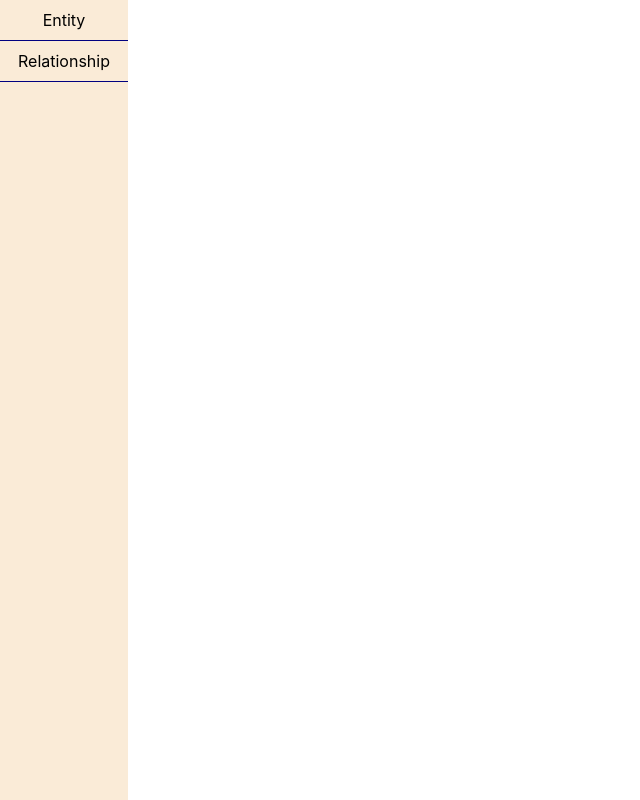
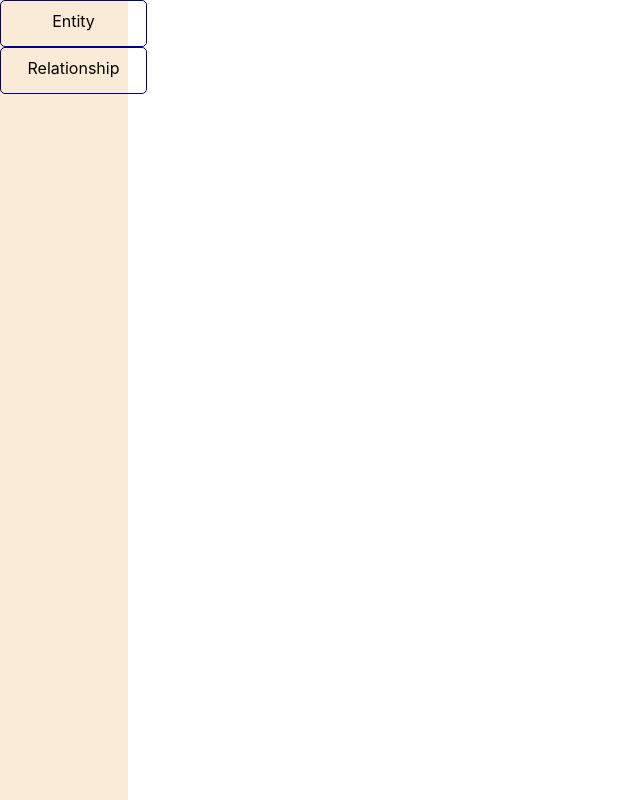
Before and after one commit to jqpoon/relational_db_designer, a React (Create React App) app in the folder client/: page / in a window 1280 px wide. Shown: the whole page, without its empty margins (0-640 px from the left). Built offline with nearby package versions, Linux system fonts and the light colour scheme.

Commit message:
Made toolbar draggable

```diff
--- a/client/src/components/editor/index.js
+++ b/client/src/components/editor/index.js
@@ -7,31 +7,8 @@ import Relationship from "./nodes/relationship";
 function Editor() {
   const [entities, setEntities] = useState([]);
   const [relationships, setRelationships] = useState([]);
-  const [focus, setFocus] = useState(null);
-
-  // Add entity
-  const addEntity = () => {
-    const newEntity = {
-      pos: {
-        x: 50,
-        y: 250,
-      },
-      text: "",
-    };
-    setEntities([...entities, newEntity]);
-  };
-
-  // Add relationship
-  const addRelationship = () => {
-    const newRelationship = {
-      pos: {
-        x: 100,
-        y: 250,
-      },
-      text: "",
-    };
-    setRelationships([...relationships, newRelationship]);
-  };
+  const [focusEntity, setFocusEntity] = useState(null);
+  const [focusRs, setFocusRs] = useState(null);
 
   // Update position of entity
   const updateEntityPos = (data, index) => {
@@ -52,24 +29,27 @@ function Editor() {
     let newEntities = [...entities];
     newEntities[index].text = text;
     setEntities(newEntities);
-    setFocus(null);
+    setFocusEntity(null);
   };
 
-  // Blurs if some entity is in focus
-  const blurStyle =
-    focus !== null ? { filter: "blur(5px) brightness(75%)" } : null;
+  // // Blurs if some entity is in focus
+  // const blurStyle =
+  //   focusEntity !== null || focusRs !== null ? { filter: "blur(5px) brightness(75%)" } : null;
 
   return (
     <>
-      <Toolbar addEntity={addEntity} addRelationship={addRelationship} />
-      <div className="dnd" style={blurStyle} onClick={() => setFocus(null)}>
+      <Toolbar entities={entities} setEntities={setEntities} relationships={relationships} setRelationships={setRelationships} />
+      <div
+        className="dnd"
+        onClick={() => {setFocusEntity(null); setFocusRs(null)}}
+      >
         {entities.map((e, index) => (
           <Entity
             key={index}
             index={index}
             {...e}
             updatePos={updateEntityPos}
-            setFocus={setFocus}
+            setFocus={setFocusEntity}
           />
         ))}
 
@@ -79,18 +59,29 @@ function Editor() {
             index={index}
             {...e}
             updatePos={updateRelationshipPos}
-            setFocus={setFocus}
+            setFocus={setFocusRs}
             relationships={relationships}
             setRelationships={setRelationships}
           />
         ))}
       </div>
-      {focus !== null ? (
+      {focusEntity !== null ? (
         <Entity
-          index={focus}
-          {...entities[focus]}
+          index={focusEntity}
+          {...entities[focusEntity]}
           editable
           updateText={updateText}
+        />
+      ) : null}
+
+      {focusRs !== null ? (
+        <Relationship
+          index={focusRs}
+          {...relationships[focusRs]}
+          editable
+          setFocus={setFocusRs}
+          relationships={relationships}
+          setRelationships={setRelationships}
         />
       ) : null}
     </>
--- a/client/src/components/editor/nodes/entity.js
+++ b/client/src/components/editor/nodes/entity.js
@@ -44,13 +44,17 @@ export default function Entity({
 					<input
 						value={value}
 						onChange={(e) => setValue(e.target.value)}
+						onKeyPress={(e) => {
+							if (e.key === "Enter") {
+							  updateText(value, index);
+							}
+						}}
 					/>
-					<button onClick={(e) => updateText(value, index)}>
-						Save
-					</button>
 				</div>
 			) : (
-				text
+				<div className="entity-input">
+				{text}
+				</div>
 			)}
 		</div>
 	);
--- a/client/src/components/editor/nodes/relationship.js
+++ b/client/src/components/editor/nodes/relationship.js
@@ -33,7 +33,6 @@ export default function Relationship({
     };
     if (entityCurr) {
       entityCurr.addEventListener("contextmenu", handler);
-
       return () => {
         entityCurr.removeEventListener("contextmenu", handler);
       };
@@ -51,19 +50,23 @@ export default function Relationship({
     : null;
 
   let relationship = (
-    <Draggable
-      nodeRef={relationshipRef}
-      defaultPosition={pos}
-      onStop={(e, data) => {
-        updatePos(data, index);
+    <div className="relationship" style={style} ref={relationshipRef}>
+      <div className="diamond">
+          {editable ? (
+        <div className="diamond-input">
+          <input
+            value={value}
+            onChange={(e) => setValue(e.target.value)}
+            onKeyPress={(e) => {
+              if (e.key === "Enter") {
+                updateText(value, index);
+              }
             }}
-    >
-      <div className="relationship">
-        <div className="diamond">
-          <div className="diamond-text">{text}</div>
+          />
+        </div>) :
+        (<div className="diamond-text">{text}</div>) }
       </div>
     </div>
-    </Draggable>
   );
 
   if (!editable) {
--- a/client/src/components/editor/nodes/stylesheets/entity.css
+++ b/client/src/components/editor/nodes/stylesheets/entity.css
@@ -9,10 +9,12 @@
 .entity-input {
 	display: flex;
 	justify-content: center;
-	margin-top: 10px;
+	margin-top: 35px;
 	width: 100%;
+	align-items:center;
 }
 
 .entity-input input {
-	width: 60%;
+	width: 80%;
+	margin-top: 5px;
 }
--- a/client/src/components/editor/nodes/stylesheets/relationship.css
+++ b/client/src/components/editor/nodes/stylesheets/relationship.css
@@ -1,5 +1,5 @@
 .relationship {
-    position:absolute;
+  position: absolute;
   width: 100px;
   height: 100px;
   /* Important Below */
@@ -20,5 +20,17 @@
 }
 
 .diamond-text {
-    transform:rotate(-45deg);
+  transform: rotate(-45deg);
 }
+
+.diamond-input {
+  transform: rotate(-45deg);
+  display: flex;
+  justify-content: center;
+  margin-top: 10px;
+  width: 100%;
+}
+
+.diamond-input input {
+  width: 90%;
+}
--- a/client/src/components/editor/stylesheets/toolbar.css
+++ b/client/src/components/editor/stylesheets/toolbar.css
@@ -24,3 +24,12 @@
 	margin: 0;
 	border-bottom: 1px solid navy;
 }
+
+.entity-tool {
+	border-radius: 5px;
+	padding: 10px;
+	height:25px;
+	width:125px;
+	margin: 0;
+	border: 1px solid navy;
+}
--- a/client/src/components/editor/toolbar.js
+++ b/client/src/components/editor/toolbar.js
@@ -1,14 +1,57 @@
+import Draggable from "react-draggable";
+import { useRef } from "react";
 import "./stylesheets/toolbar.css";
 
-export default function Toolbar({ addEntity, addRelationship }) {
+export default function Toolbar({ setEntities, entities, setRelationships, relationships }) {
+  const entityToolRef = useRef(null);
+  const relationshipToolRef = useRef(null);
+
+  const addEntity = (x, y) => {
+    const newEntity = {
+      pos: {
+        x: x,
+        y: y,
+      },
+      text: "",
+    };
+    setEntities([...entities, newEntity]);
+  };
+
+  const addRelationship = (x, y) => {
+    const newRelationship = {
+      pos: {
+        x: x,
+        y: y,
+      },
+      text: "",
+    };
+    setRelationships([...relationships, newRelationship]);
+  };
+
   return (
     <div className="toolbar">
-			<p className="tool" onClick={addEntity}>
-				Entity
-			</p>
-			<p className="tool" onClick={addRelationship}>
+      <Draggable
+        ref={entityToolRef}
+        onStop={(e, data) => {
+          addEntity(data.x - 125, data.y);
+          entityToolRef.current.state.x = 0;
+          entityToolRef.current.state.y = 0;
+        }}
+      >
+        <p className="entity-tool">Entity</p>
+      </Draggable>
+      <Draggable
+        ref={relationshipToolRef}
+        onStop={(e, data) => {
+          addRelationship(data.x - 125, data.y);
+          relationshipToolRef.current.state.x = 0;
+          relationshipToolRef.current.state.y = 0;
+        }}
+      >
+      <p className="entity-tool" >
         Relationship
       </p>
+	  </Draggable>
     </div>
   );
 }
```
Lines whose indentation alone changed are shown as unchanged.
